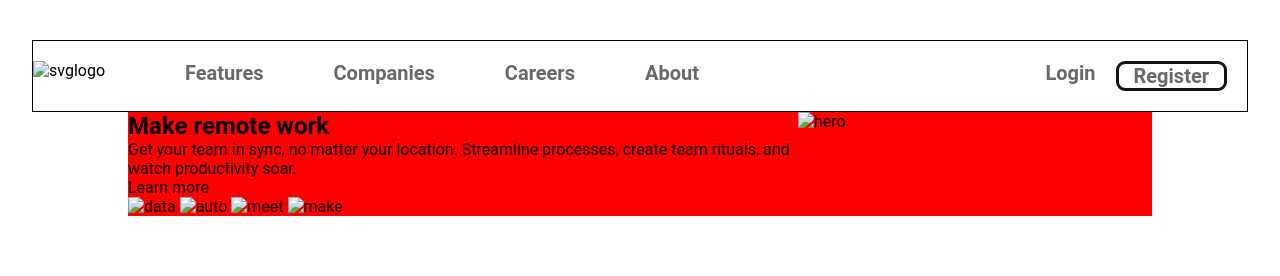
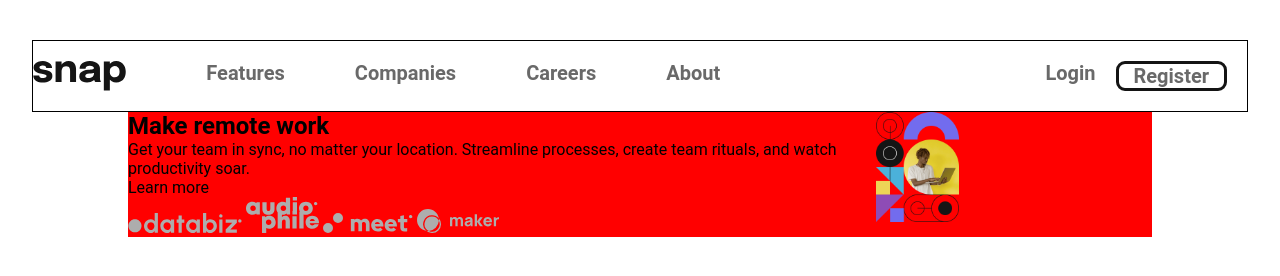
Before and after one commit to MbahNeilvani/drop, a plain HTML site: page index.html in a window 1280 px wide. Drawn offline with Linux system fonts and the light colour scheme.

Commit message:
modified image directory

```diff
--- a/index.html
+++ b/index.html
@@ -22,7 +22,7 @@
     <header id="nav_bar">
         <div class="nav">
             <div class="left_nav">
-                <img src="/images/logo.svg" alt="svglogo" class="logo">
+                <img src="/img/logo.svg" alt="svglogo" class="logo">
                 <ul>
                     <li><a href="#">Features</a></li>
                     <li><a href="#">Companies</a></li>
@@ -50,14 +50,14 @@
                     <p>Learn more</p>
                 </div>
                 <div class="social">
-                    <img src="/images/client-databiz.svg" alt="data">
-                    <img src="/images/client-audiophile.svg" alt="auto">
-                    <img src="/images/client-meet.svg" alt="meet">
-                    <img src="/images/client-maker.svg" alt="make">
+                    <img src="/img/client-databiz.svg" alt="data">
+                    <img src="/img/client-audiophile.svg" alt="auto">
+                    <img src="/img/client-meet.svg" alt="meet">
+                    <img src="/img/client-maker.svg" alt="make">
                 </div>
             </div>
             <div class="main_img">
-                <img src="/images/image-hero-desktop.png" alt="hero">
+                <img src="/img/image-hero-desktop.png" alt="hero">
             </div>
         </div>
     </section>
```
